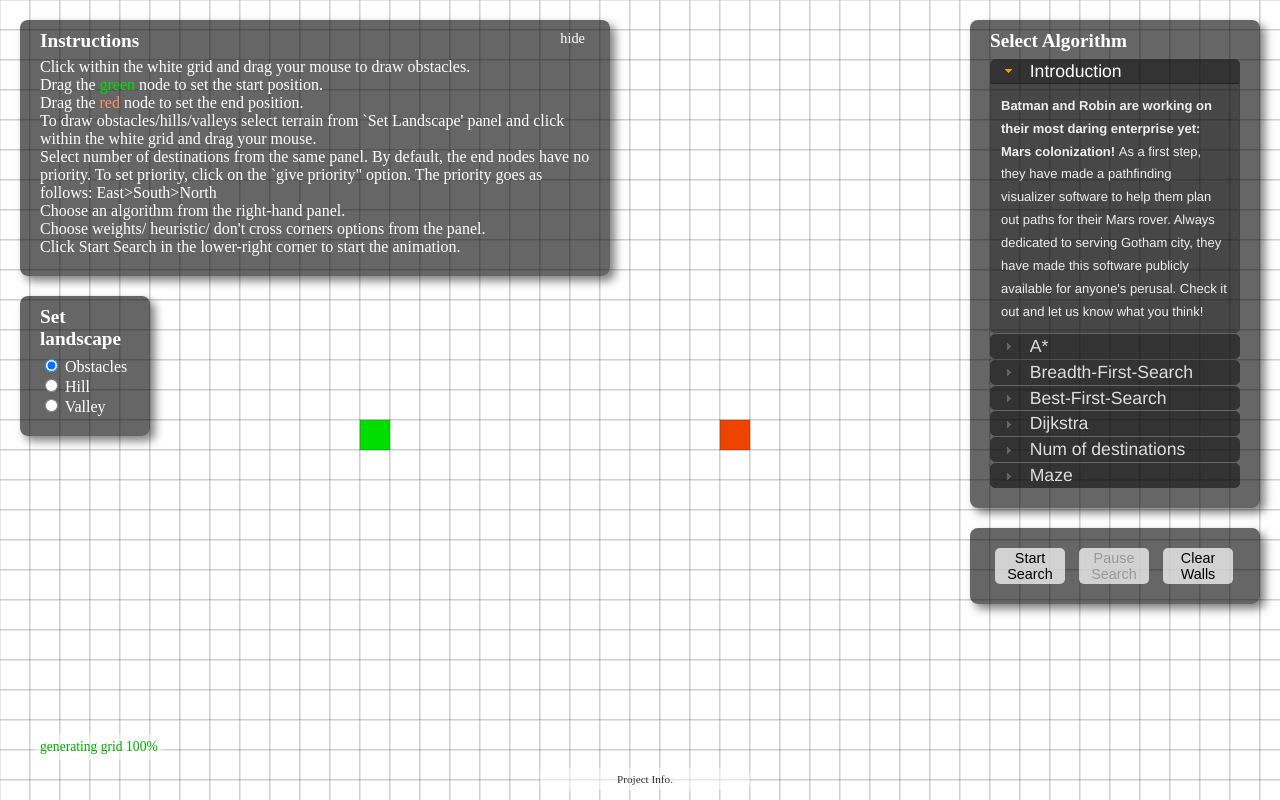
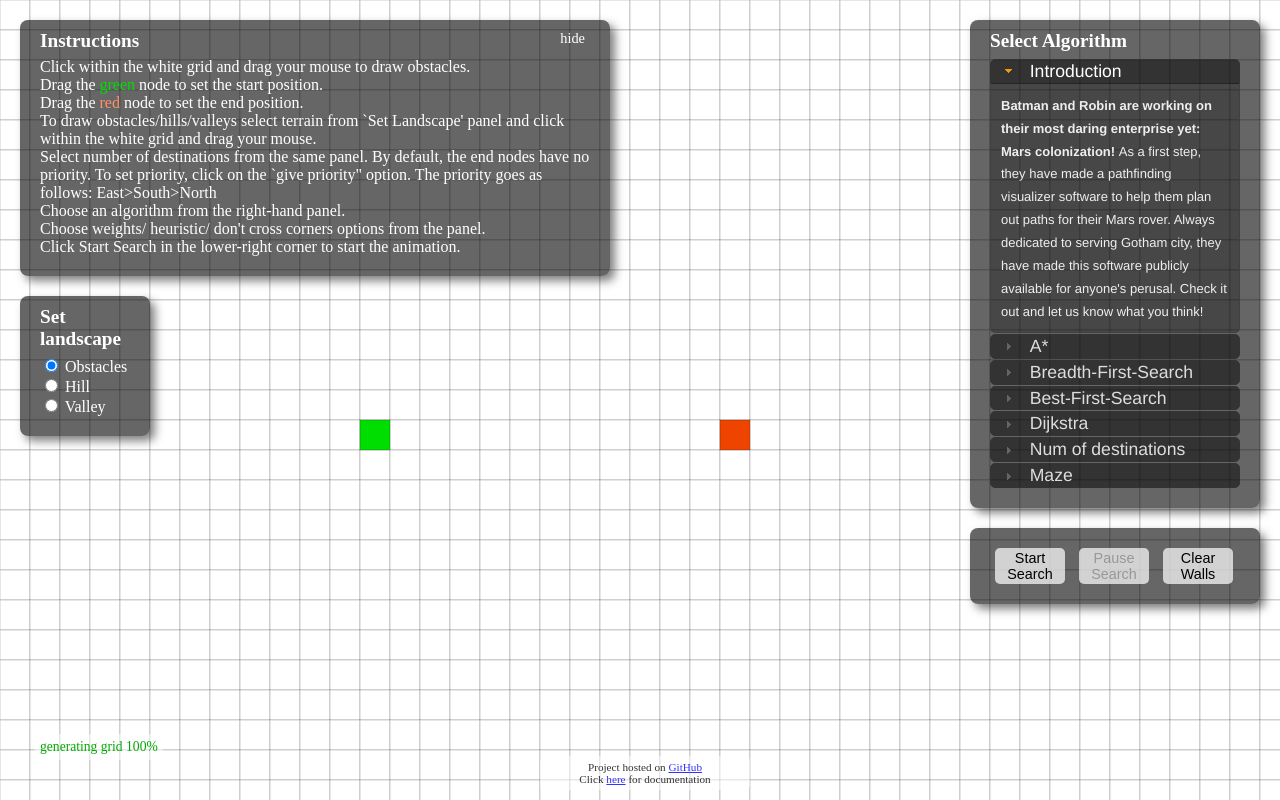
Before and after one commit to Meeta14/pf_mars, a website: page index.html in a window 1280 px wide. Shown: the top 800 px of the page. Drawn offline with Linux system fonts and the light colour scheme.

Commit message:
Update index.html

```diff
--- a/index.html
+++ b/index.html
@@ -230,7 +230,8 @@
     <div id="stats"></div>
 
     <footer>
-      Project Info.
+      Project hosted on <a href="https://github.com/Meeta14/pf_mars/">GitHub</a><br>
+      Click <a href="./Mars.pdf">here</a> for documentation
     </footer>
 
   </body>
```
